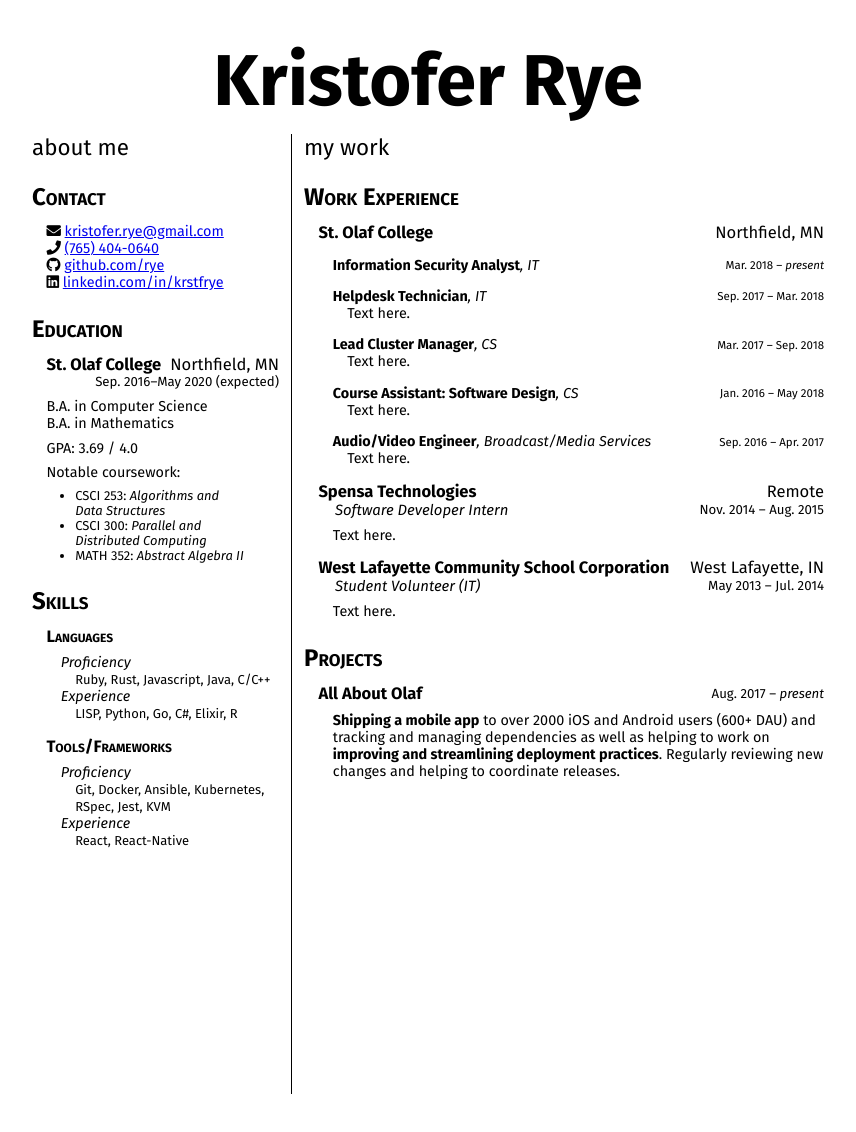
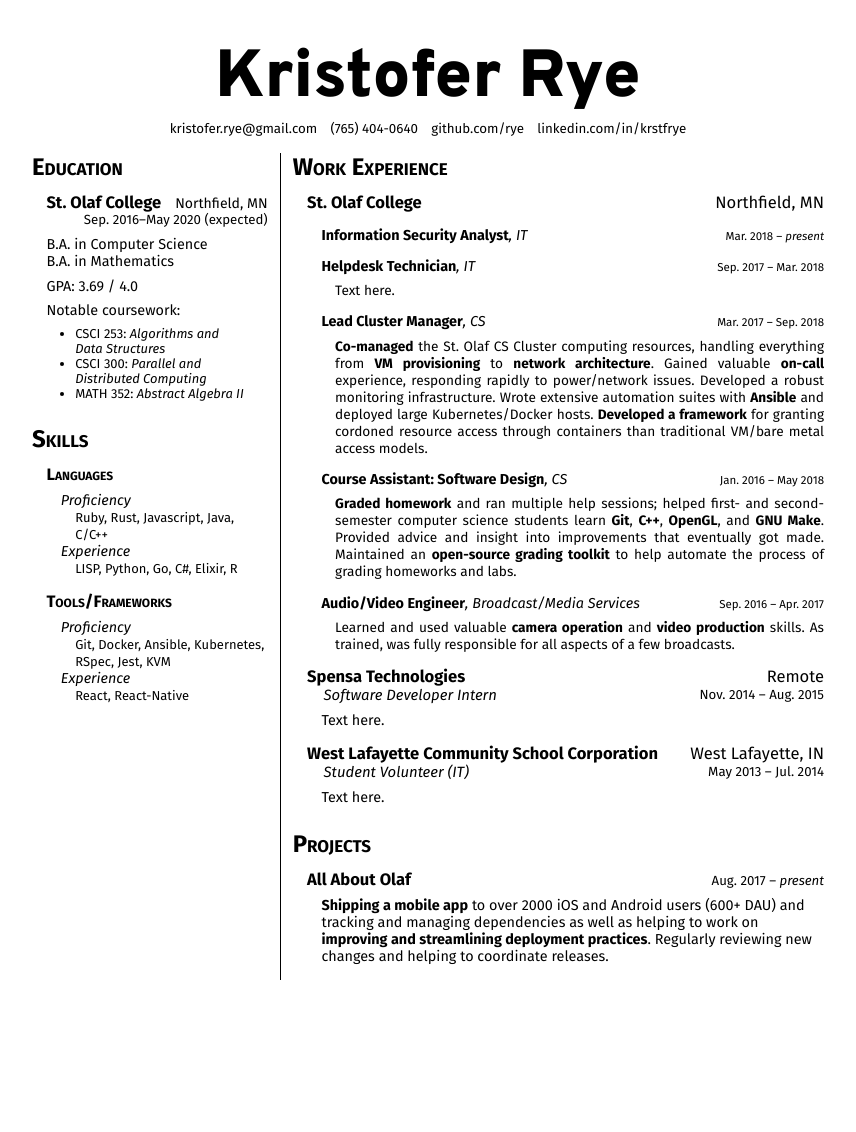
Before and after one commit to rye/krye.io, a Jekyll site: the page built from resume.html, in a window 1280 px wide. Shown: the whole page, without its empty margins (212-1068 px from the left). Built offline with Jekyll 4.4.1, drawn with Linux system fonts in a browser that asks for light colours.

Commit message:
Some resume tweaks
Signed-off-by: Kristofer Rye <kristofer.rye@gmail.com>
Tested-by: Kristofer Rye <kristofer.rye@gmail.com>

```diff
--- a/resume-body.css
+++ b/resume-body.css
@@ -23,3 +23,12 @@ section.sub-position {
 	font-style: italic;
 	font-weight: normal;
 }
+
+section.sub-position > header {
+	margin-bottom: 0.5em;
+}
+
+section.sub-position > main {
+	font-size: 95%;
+	text-align: justify;
+}
--- a/resume-sidebar.css
+++ b/resume-sidebar.css
@@ -81,3 +81,7 @@ section#skills > section > section#proficiency > header,
 section#skills > section > section#experience > header {
 	font-style: italic;
 }
+
+section#education span.location {
+	font-size: 85%;
+}
--- a/resume.css
+++ b/resume.css
@@ -9,8 +9,9 @@ body {
 	height: 11in;
 	padding: 1cm;
 
-	grid-template-rows: 1in auto;
-	grid-template-columns: 1fr 2fr;
+	grid-template-rows: min-content max-content;
+	grid-row-gap: 1em;
+	grid-template-columns: 23fr 49fr;
 	/* grid-column-gap: var(--sidebar-column-gap); */
 
 	font-family: 'Fira Sans', sans-serif;
@@ -30,9 +31,37 @@ body {
 body > header {
 	grid-column: 1 / 3;
 	text-align: center;
-	font-size: 54pt;
-	font-weight: bold;
 }
+
+body > header > div#name {
+	font-family: 'Overpass';
+	font-size: 50pt;
+	font-weight: 900;
+	line-height: 1.25em;
+}
+
+body > header > div#contact {
+	font-size: 10pt;
+	display: flex;
+	flex-direction: row;
+	justify-content: center;
+	font-weight: normal;
+}
+
+body > header > div#contact > span {
+	margin-left: 0.5em;
+	margin-right: 0.5em;
+}
+
+body > header > div#contact > span > a {
+	color: inherit;
+	text-decoration: none;
+}
+
+body > header > div#contact > span > i {
+	display: none;
+}
+
 
 body > aside#meta { grid-column: 1; }
 body > section#body { grid-column: 2; }
@@ -62,7 +91,7 @@ body > aside > section > header {
 	flex-direction: row;
 	flex-wrap: nowrap;
 	justify-content: space-between;
-	align-items: center;
+	align-items: baseline;
 }
 
 .flex-span-se > span {
--- a/resume.html
+++ b/resume.html
@@ -3,7 +3,8 @@ layout: base
 stylesheets:
 - '<link rel="stylesheet" href="https://use.fontawesome.com/releases/v5.7.0/css/all.css" integrity="sha384-lZN37f5QGtY3VHgisS14W3ExzMWZxybE1SJSEsQp9S+oqd12jhcu+A56Ebc1zFSJ" crossorigin="anonymous">'
 - '<link href="https://fonts.googleapis.com/css?family=Alfa+Slab+One" rel="stylesheet">'
-- '<link href="https://fonts.googleapis.com/css?family=Fira+Sans:400,400i,700" rel="stylesheet">'
+- '<link href="https://fonts.googleapis.com/css?family=Fira+Sans:400,400i,700,900" rel="stylesheet">'
+- '<link href="https://fonts.googleapis.com/css?family=Overpass:400,400i,700,900" rel="stylesheet">'
 - '<link rel="stylesheet" href="resume-body.css">'
 - '<link rel="stylesheet" href="resume-sidebar.css">'
 - '<link rel="stylesheet" href="resume.css">'
@@ -11,37 +12,31 @@ title: 'Resume | Kristofer Rye'
 ---
 
 <header>
-	Kristofer Rye
+	<div id="name">
+		Kristofer Rye
+	</div>
+
+	<div id="contact">
+		<span class="email">
+			<i class="fas fa-envelope"></i>
+			<a href="mailto:kristofer.rye@gmail.com">kristofer.rye@gmail.com</a>
+		</span>
+		<span class="phone">
+			<i class="fas fa-phone"></i>
+			<a href="tel:+17654040640">(765) 404-0640</a>
+		</span>
+		<span class="gh">
+			<i class="fab fa-github"></i>
+			<a href="https://github.com/rye">github.com/rye</a>
+		</span>
+		<span class="li">
+			<i class="fab fa-linkedin"></i>
+			<a href="https://www.linkedin.com/in/krstfrye">linkedin.com/in/krstfrye</a>
+		</span>
+	</div>
 </header>
 
 <aside id="meta" class="nice-space">
-	<header>
-		About Me
-	</header>
-
-	<section id="contact">
-		<header>Contact</header>
-
-		<main>
-			<div class="email">
-				<i class="fas fa-envelope"></i>
-				<a href="mailto:kristofer.rye@gmail.com">kristofer.rye@gmail.com</a>
-			</div>
-			<div class="phone">
-				<i class="fas fa-phone"></i>
-				<a href="tel:+17654040640">(765) 404-0640</a>
-			</div>
-			<div class="gh">
-				<i class="fab fa-github"></i>
-				<a href="https://github.com/rye">github.com/rye</a>
-			</div>
-			<div class="li">
-				<i class="fab fa-linkedin"></i>
-				<a href="https://www.linkedin.com/in/krstfrye">linkedin.com/in/krstfrye</a>
-			</div>
-		</main>
-	</section>
-
 	<section id="education">
 		<header>Education</header>
 
@@ -128,8 +123,6 @@ title: 'Resume | Kristofer Rye'
 </aside>
 
 <section id="body" class="nice-space">
-	<header>My Work</header>
-
 	<section id="work">
 		<header>Work Experience</header>
 
@@ -178,7 +171,11 @@ title: 'Resume | Kristofer Rye'
 				</header>
 
 				<main>
-					Text here.
+					<strong>Co-managed</strong> the St. Olaf CS Cluster computing resources, handling everything from <strong>VM provisioning</strong> to <strong>network architecture</strong>.
+					Gained valuable <strong>on-call</strong> experience, responding rapidly to power/network issues.
+					Developed a robust monitoring infrastructure.
+					Wrote extensive automation suites with <strong>Ansible</strong> and deployed large Kubernetes/Docker hosts.
+					<strong>Developed a framework</strong> for granting cordoned resource access through containers than traditional VM/bare metal access models.
 				</main>
 			</section>
 
@@ -192,7 +189,9 @@ title: 'Resume | Kristofer Rye'
 				</header>
 
 				<main>
-					Text here.
+					<strong>Graded homework</strong> and ran multiple help sessions; helped first- and second-semester computer science students learn <strong>Git</strong>, <strong>C++</strong>, <strong>OpenGL</strong>, and <strong>GNU Make</strong>.
+					Provided advice and insight into improvements that eventually got made.
+					Maintained an <strong>open-source grading toolkit</strong> to help automate the process of grading homeworks and labs.
 				</main>
 			</section>
 
@@ -206,7 +205,8 @@ title: 'Resume | Kristofer Rye'
 				</header>
 
 				<main>
-					Text here.
+					Learned and used valuable <strong>camera operation</strong> and <strong>video production</strong> skills.
+					As trained, was fully responsible for all aspects of a few broadcasts.
 				</main>
 			</section>
 
```
Also changed, not shown: 1 other file.
